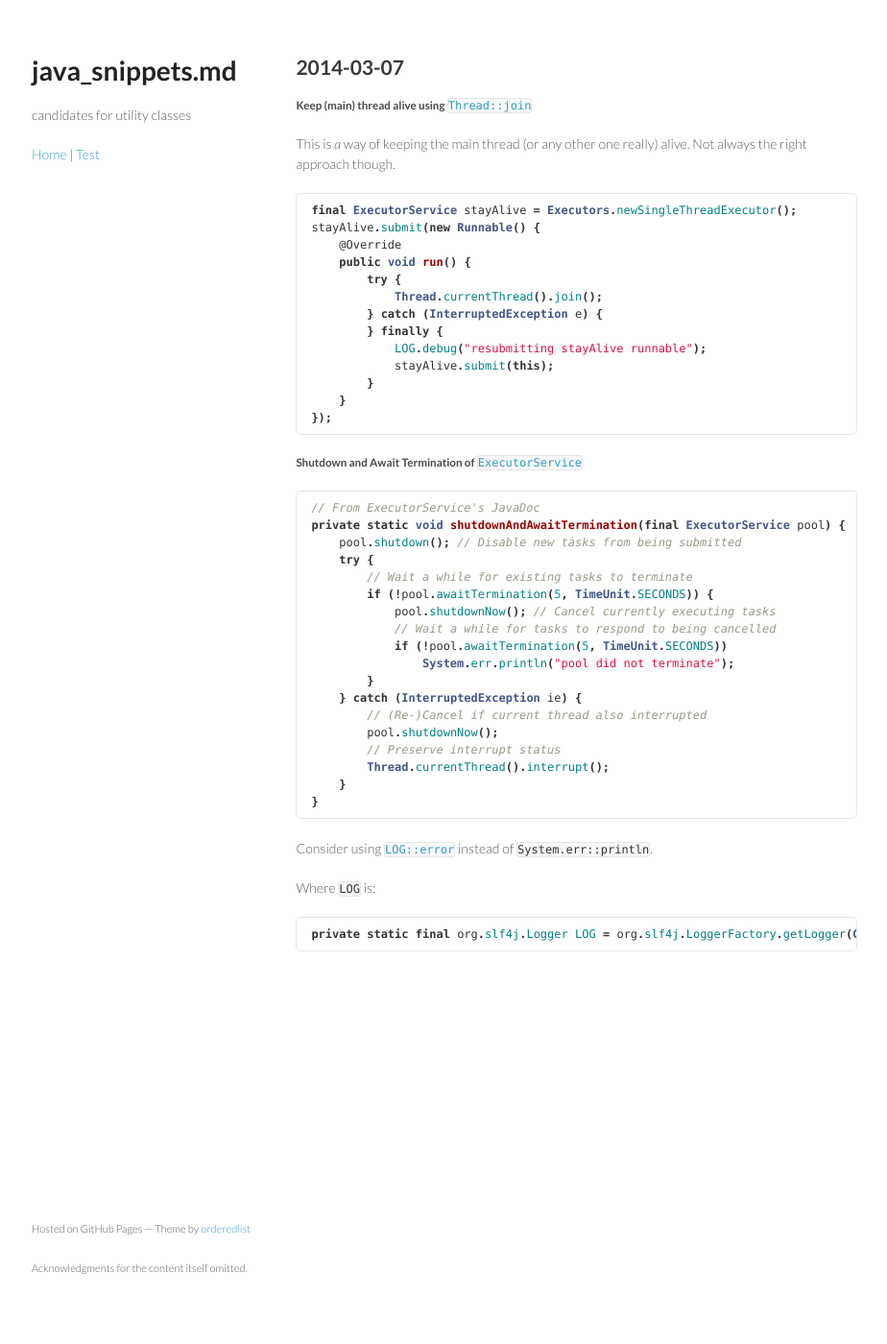
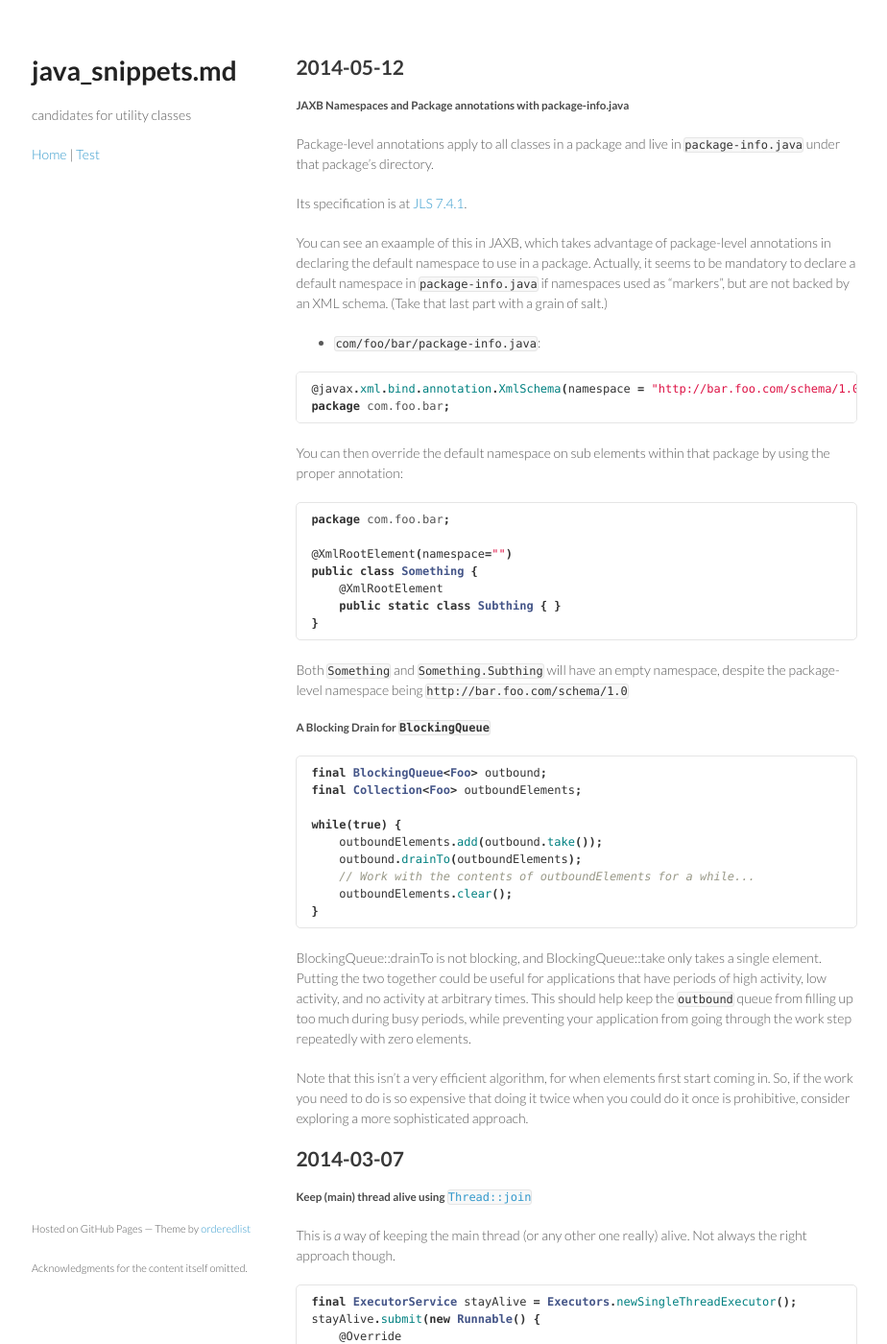
Before and after one commit to yegeniy/yegeniy.github.io, a Jekyll site: the page built from java_snippets.md, in a window 1280 px wide and 1400 px high. Shown: the whole window at 96% size, without its empty margins (177-1101 px from the left). Built offline with Jekyll 4.4.1, drawn with Linux system fonts in a browser that asks for light colours; Markdown is read by kramdown in place of the engine named in the settings.

Commit message:
Blocking Drain; JAXB Namespaces w/ package-info.java

````diff
--- a/java_snippets.md
+++ b/java_snippets.md
@@ -5,7 +5,70 @@ name: Java Snippets
 tagline: candidates for utility classes
 ---
 
+2014-05-12
+----------
 
+##### JAXB Namespaces and Package annotations with package-info.java
+
+Package-level annotations apply to all classes in a package and live in
+`package-info.java` under that package's directory.
+
+Its specification is at [JLS 7.4.1](http://docs.oracle.com/javase/specs/jls/se7/html/jls-7.html#jls-7.4.1).
+
+You can see an exaample of this in JAXB, which takes advantage of package-level
+annotations in declaring the default namespace to use in a package. Actually, it
+seems to be mandatory to declare a default namespace in `package-info.java` if
+namespaces used as "markers", but are not backed by an XML schema. (Take that
+last part with a grain of salt.)
+
+* `com/foo/bar/package-info.java`:
+
+```java
+@javax.xml.bind.annotation.XmlSchema(namespace = "http://bar.foo.com/schema/1.0", elementFormDefault = javax.xml.bind.annotation.XmlNsForm.QUALIFIED)
+package com.foo.bar;
+```
+
+You can then override the default namespace on sub elements within that package
+by using the proper annotation:
+
+```java
+package com.foo.bar;
+
+@XmlRootElement(namespace="")
+public class Something {
+    @XmlRootElement
+    public static class Subthing { }
+}
+```
+
+Both `Something` and `Something.Subthing` will have an empty namespace, despite
+the package-level namespace being `http://bar.foo.com/schema/1.0`
+
+##### A Blocking Drain for `BlockingQueue`
+
+```java
+final BlockingQueue<Foo> outbound;
+final Collection<Foo> outboundElements;
+
+while(true) {
+    outboundElements.add(outbound.take());
+    outbound.drainTo(outboundElements);
+    // Work with the contents of outboundElements for a while...
+    outboundElements.clear();
+}
+```
+
+BlockingQueue::drainTo is not blocking, and BlockingQueue::take only takes a
+single element. Putting the two together could be useful for applications that
+have periods of high activity, low activity, and no activity at arbitrary times.
+This should help keep the `outbound` queue from filling up too much during busy
+periods, while preventing your application from going through the work step
+repeatedly with zero elements.
+
+Note that this isn't a very efficient algorithm, for when elements first start
+coming in. So, if the work you need to do is so expensive that doing it twice
+when you could do it once is prohibitive, consider exploring a more
+sophisticated approach.
 
 2014-03-07
 ----------
````
